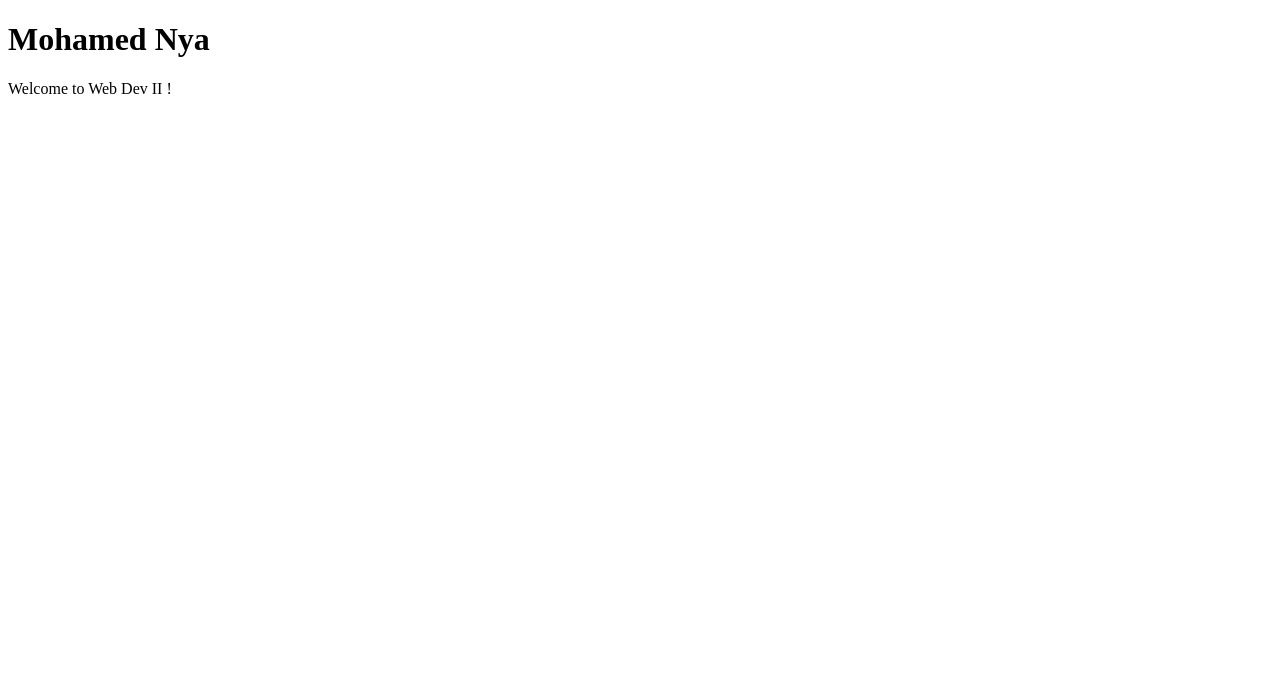
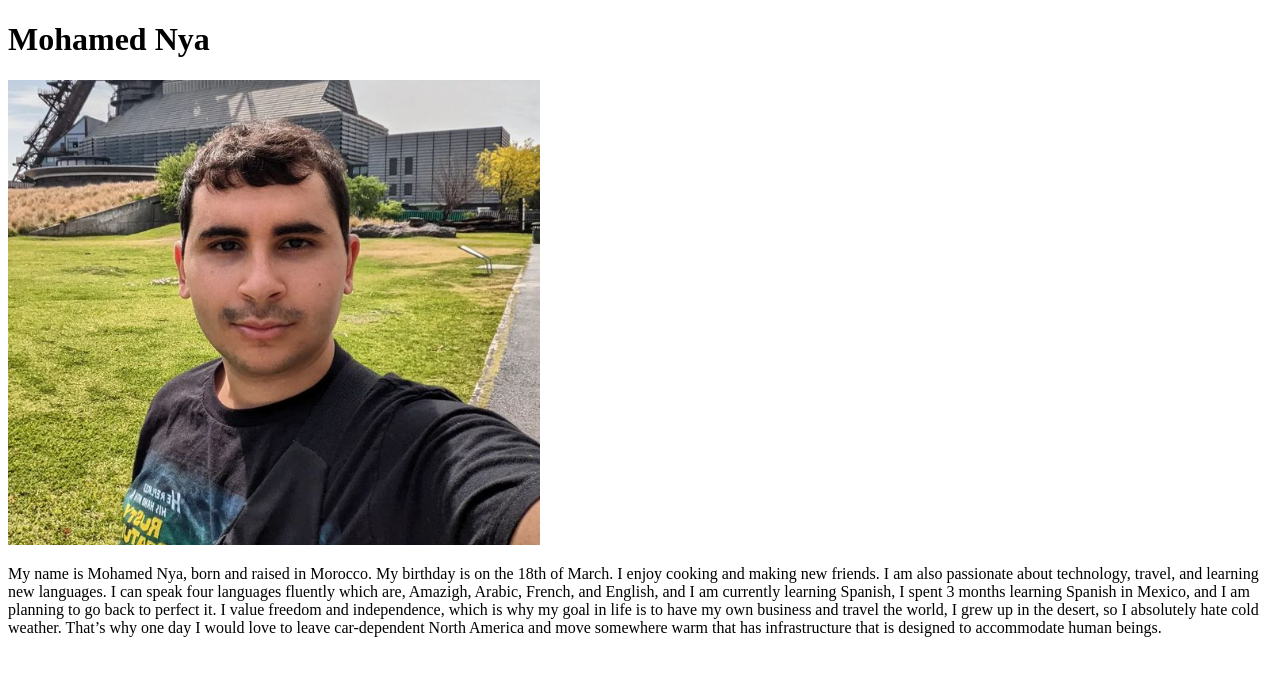
Before and after one commit to nya00001/mtm6201-week1, a plain HTML site: page index.html in a window 1280 px wide. Drawn offline with Linux system fonts and the light colour scheme.

Commit message:
adds paragraph

```diff
--- a/index.html
+++ b/index.html
@@ -10,7 +10,14 @@
 <body>
     <div class="wrapper">
         <h1>Mohamed Nya</h1>
-        <p>Welcome to Web Dev II !</p>
+        <img src="images/me.png" alt="me">
+        <p>
+            My name is Mohamed Nya, born and raised in Morocco. My birthday is on the 18th of March. I enjoy cooking and making new friends.
+
+            I am also passionate about technology, travel, and learning new languages. I can speak four languages fluently which are, Amazigh, Arabic, French, and English, and I am currently learning Spanish, I spent 3 months learning Spanish in Mexico, and I am planning to go back to perfect it.
+
+            I value freedom and independence, which is why my goal in life is to have my own business and travel the world, I grew up in the desert, so I absolutely hate cold weather. That’s why one day I would love to leave car-dependent North America and move somewhere warm that has infrastructure that is designed to accommodate human beings.
+            </p>
     </div>
 </body>
 </html>
```
